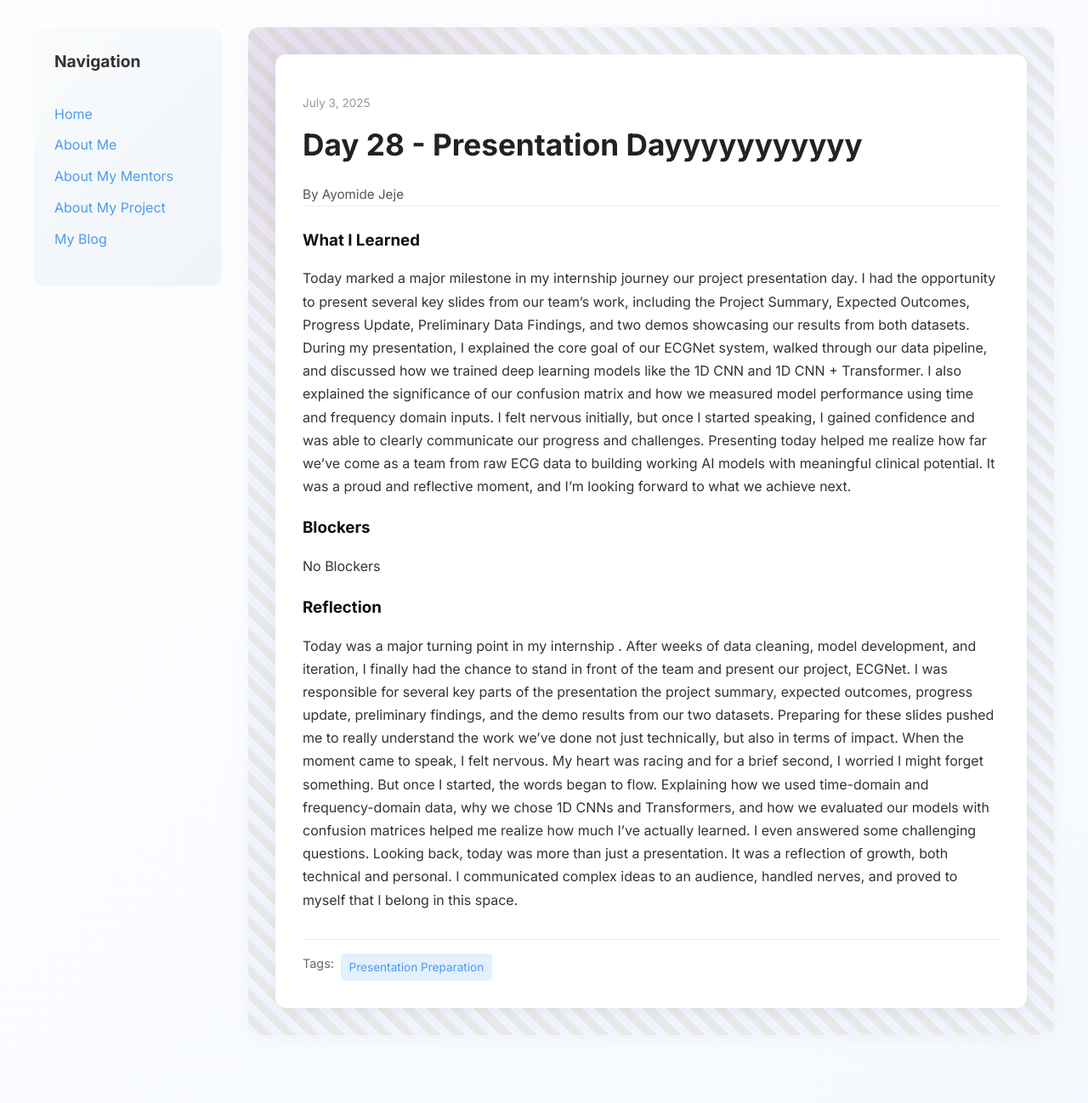
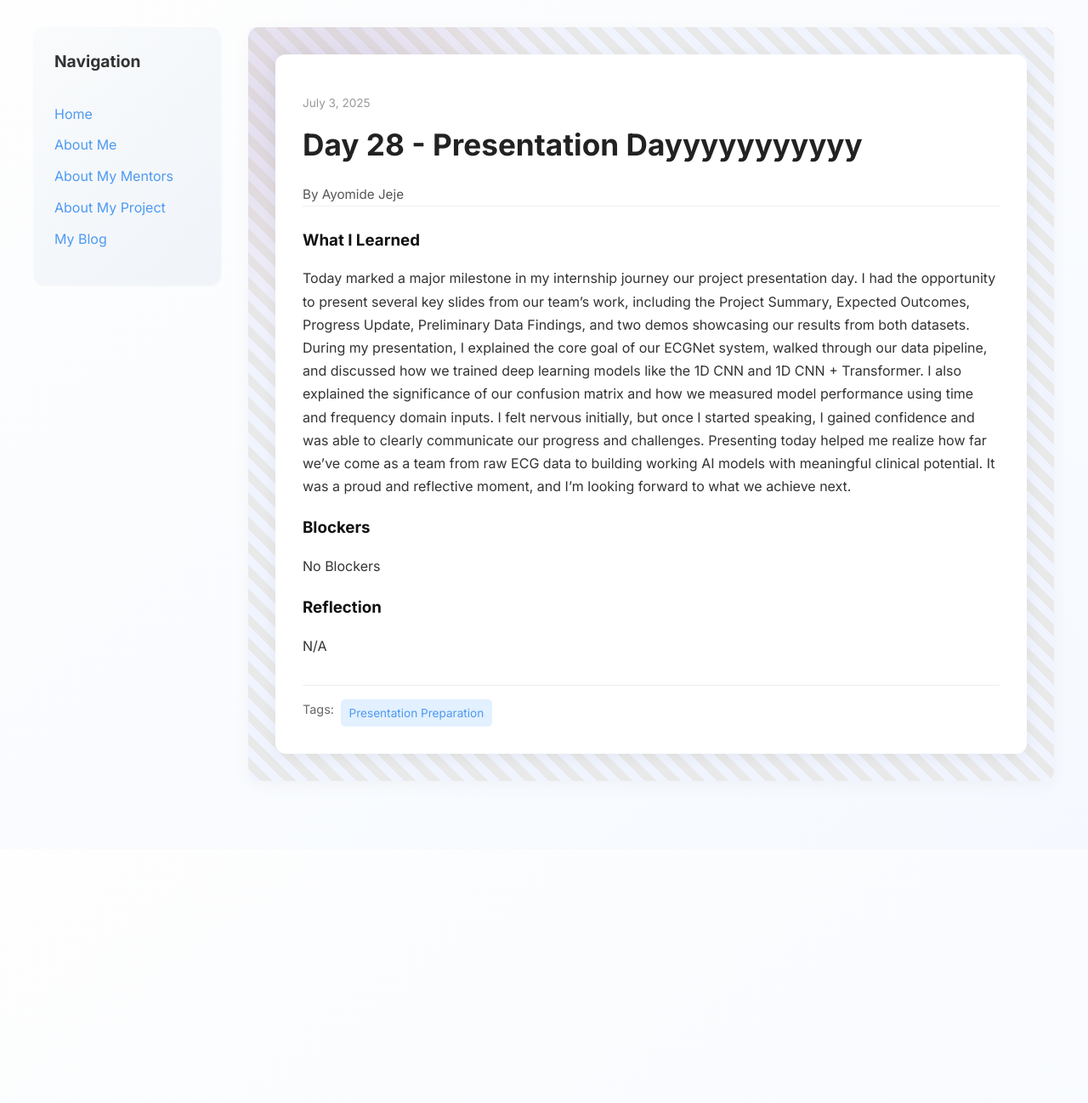
Before and after one commit to Jeje0001/Jeje0001.github.io, a Jekyll site: the page built from _posts/2025-07-03-day-28.md, in a window 1280 px wide. Shown: the whole page at 85% size. Built offline with Jekyll 4.4.1, drawn with Linux system fonts in a browser that asks for light colours; after the commit the page ends 999 px from its top, so only the background shows below that.

Commit message:
Update 2025-07-03-day-28.md

```diff
--- a/_posts/2025-07-03-day-28.md
+++ b/_posts/2025-07-03-day-28.md
@@ -14,7 +14,7 @@
 blockers: |
   No Blockers
 reflection: |
-   Today was a major turning point in my internship . After weeks of data cleaning, model development, and iteration, I finally had the chance to stand in front of the team and present our project, ECGNet. I was responsible for several key parts of the presentation the project summary, expected outcomes, progress update, preliminary findings, and the demo results from our two datasets. Preparing for these slides pushed me to really understand the work we’ve done  not just technically, but also in terms of impact. When the moment came to speak, I felt nervous. My heart was racing and for a brief second, I worried I might forget something. But once I started, the words began to flow. Explaining how we used time-domain and frequency-domain data, why we chose 1D CNNs and Transformers, and how we evaluated our models with confusion matrices helped me realize how much I’ve actually learned. I even answered some challenging questions. Looking back, today was more than just a presentation. It was a reflection of growth, both technical and personal. I communicated complex ideas to an audience, handled nerves, and proved to myself that I belong in this space.
+   N/A
 
 
 
```
